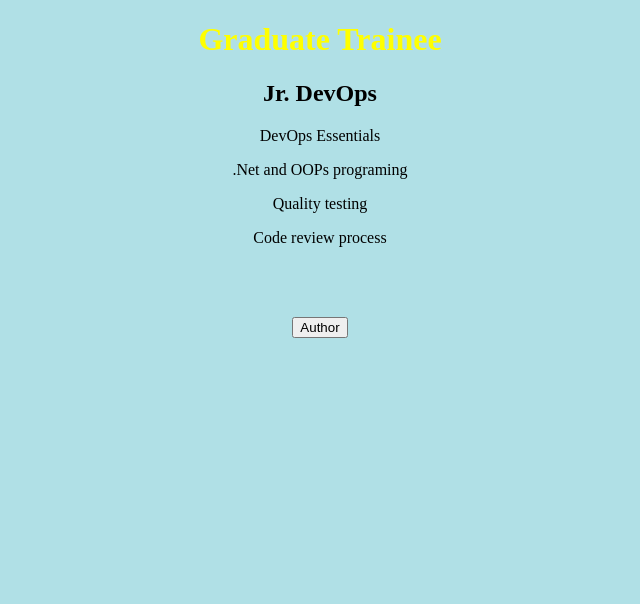
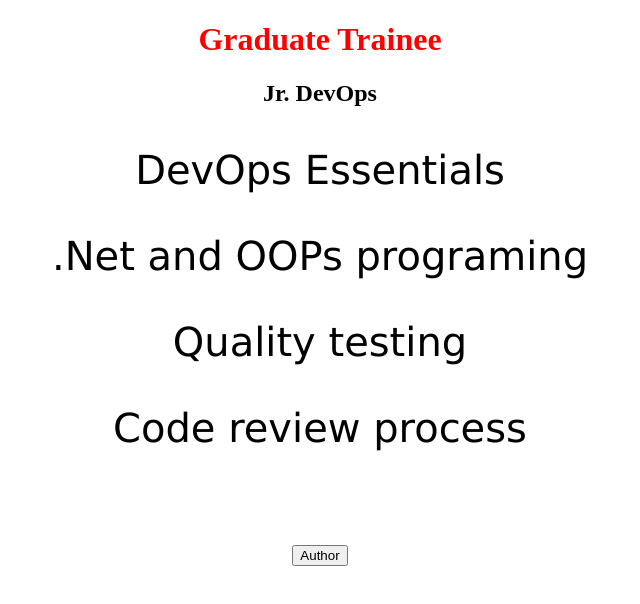
Before and after one commit to sp444p/Assignment, a plain HTML site: page index.html in a window 1280 px wide. Shown: the whole page, without its empty margins (320-960 px from the left). Drawn offline with Linux system fonts and the light colour scheme.

Commit message:
commit changes with Development branch

```diff
--- a/Demo.css
+++ b/Demo.css
@@ -5,6 +5,12 @@
 body {
   background-color: white;
 }
+
+  <style>
+body {background-color: powderblue;}
+h1   {color: red;}
+p    {color: Black;}
+</style>
 
 h1 {
   color: red;
--- a/index.html
+++ b/index.html
@@ -1,13 +1,9 @@
 <!DOCTYPE html>
 <html>
-
+<link rel="stylesheet" href="Demo.css">
 <head>
   <title>Welcome to Civica - Graduate Training college</title>
-  <style>
-body {background-color: powderblue;}
-h1   {color: yellow;}
-p    {color: Black;}
-</style>
+
 </head>
 
 <body>
@@ -18,7 +14,7 @@
   <p>DevOps Essentials</p>
   <p>.Net and OOPs programing</p>
   <p>Quality testing</p>
-  <p>Code review process</p></br></br></br><input type="button" value="Author" onClick="javascript:alert(' I am Shashank')"/>
+  <p>Code review process</p></br></br></br><input type="button" value="Author" onClick="javascript:alert(' I am Shashank Pandya Civica')"/>
 </div
 </body>
 </html>
```
